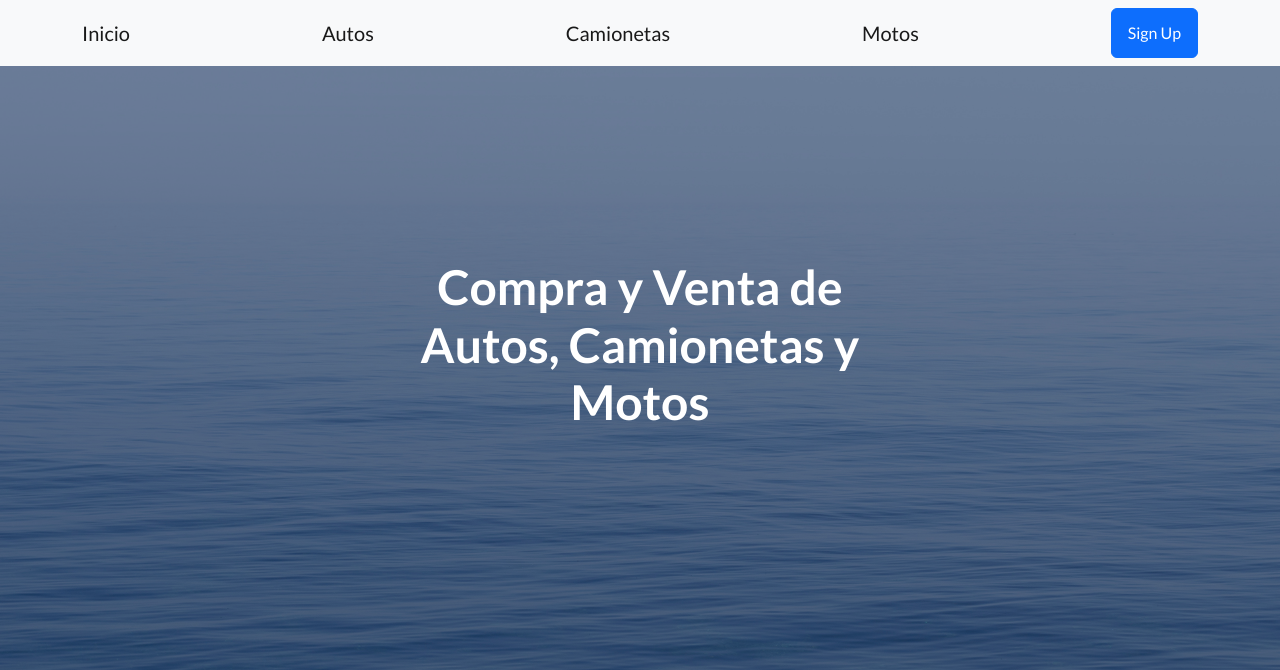
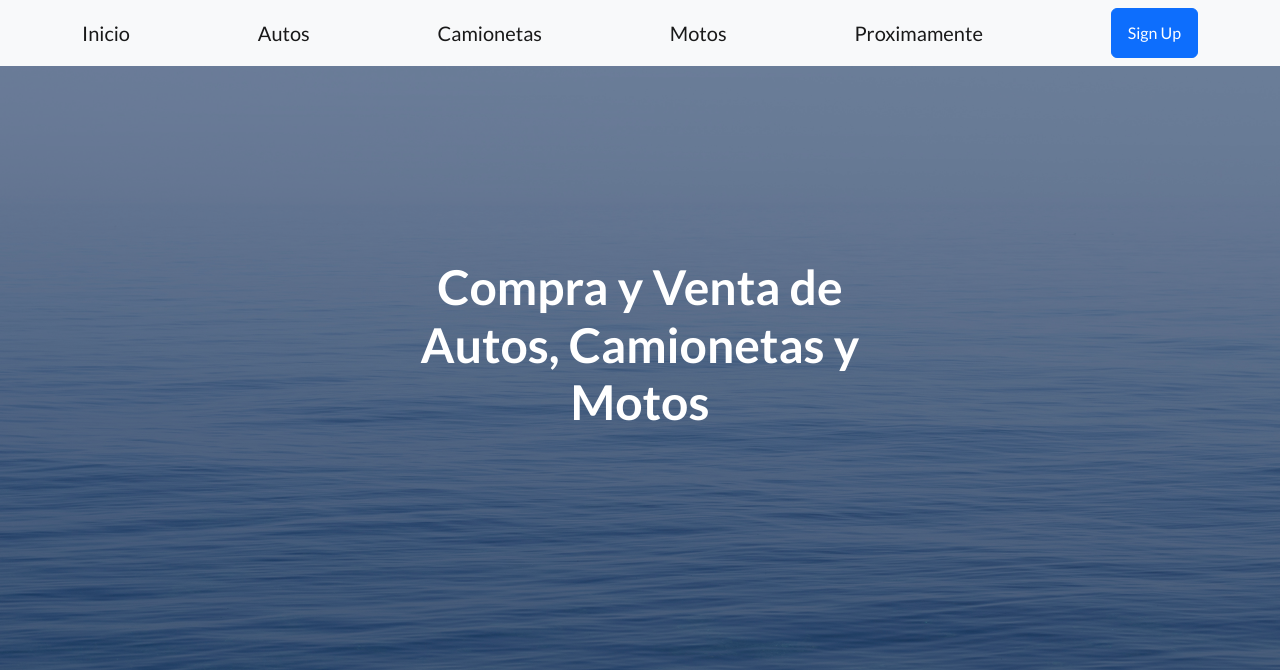
Before and after one commit to EduXxQA/tercera-pre-entrega, a Django app: page /CompraVenta/ in a window 1280 px wide. Shown: the top 670 px of the page. Run offline with Django 4.2, Linux system fonts and the light colour scheme; some libraries are stand-ins or nearby versions.

Commit message:
nineth commit

```diff
--- a/CompraVenta/templates/inicio.html
+++ b/CompraVenta/templates/inicio.html
@@ -24,6 +24,7 @@
                 <a class="navbar-brand" href="#!">Autos</a>
                 <a class="navbar-brand" href="#!">Camionetas</a>
                 <a class="navbar-brand" href="#!">Motos</a>
+                <a class="navbar-brand" href="#!">Proximamente</a>
                 <a class="btn btn-primary" href="#signup">Sign Up</a>
             </div>
         </nav>
```
